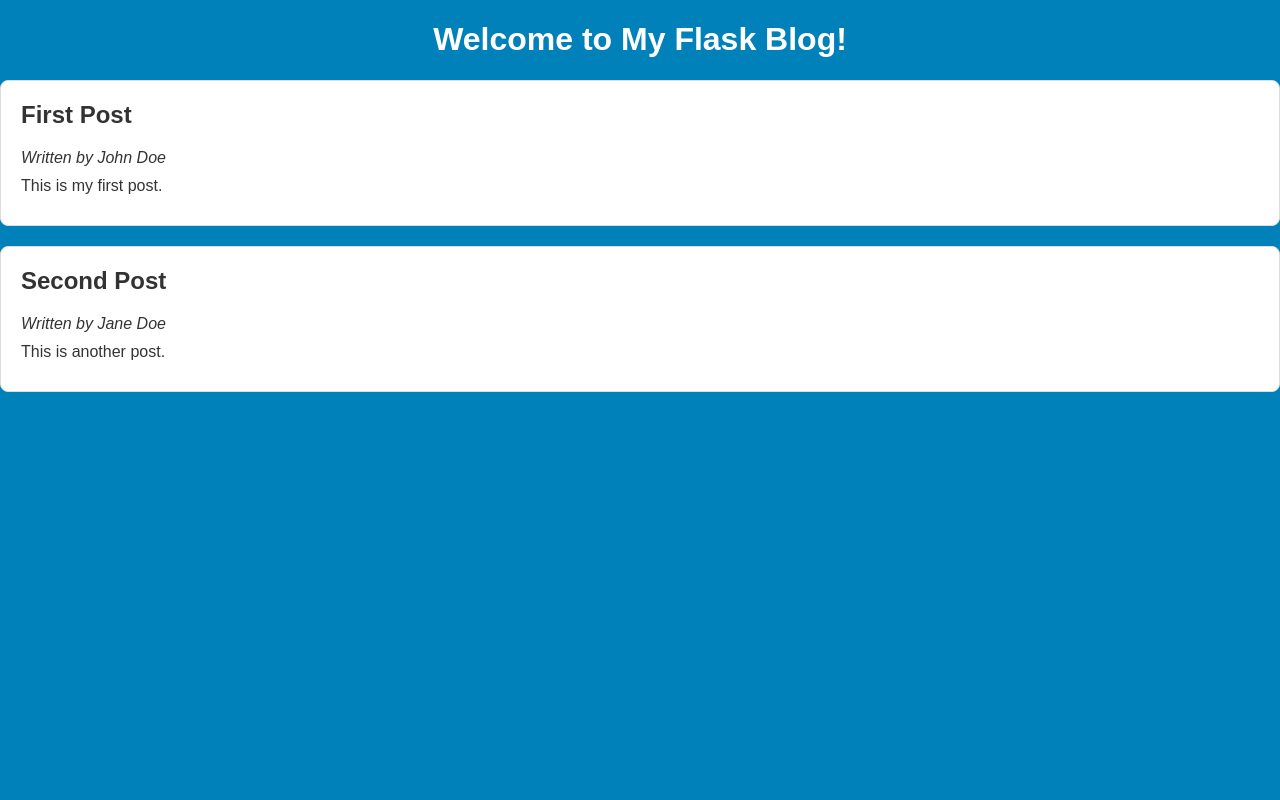
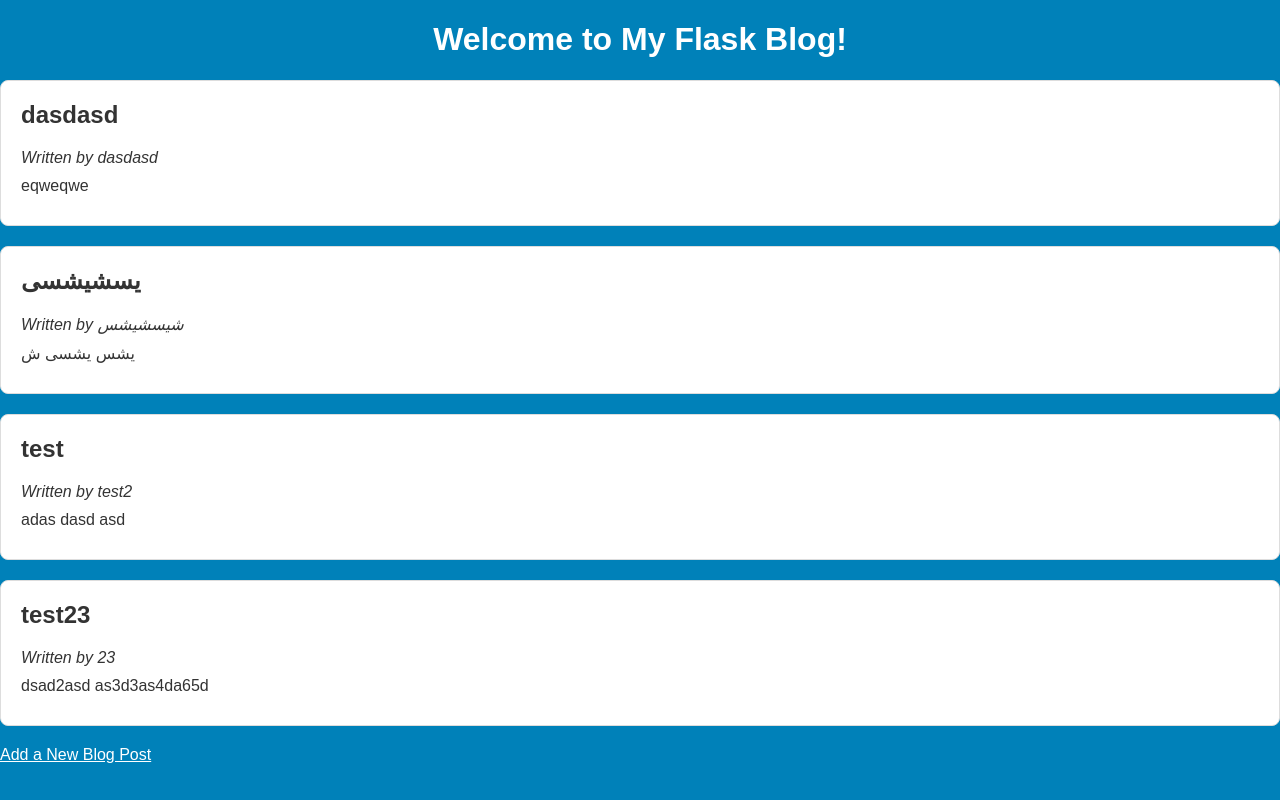
Before and after one commit to sdfarshid/Masterblog, a Flask app: page / in a window 1280 px wide. Run offline with Flask 3, Linux system fonts and the light colour scheme.

Commit message:
Store new post  in   json  blog file

```diff
--- a/app.py
+++ b/app.py
@@ -1,20 +1,62 @@
 import json
+import os
 
-from flask import Flask, render_template
+from flask import Flask, render_template, request, url_for, redirect
 
 app = Flask(__name__)
 
 
-@app.route('/')
+def load_json_file() -> list:
+    if os.stat("./data/blogs.json").st_size == 0:
+        contents = []
+    else:
+        with open("./data/blogs.json", "r", encoding="utf-8") as file:
+            contents = json.load(file)
+    return contents
+
+
+def write_file(data: list[dict]):
+    with open("./data/blogs.json", "w", encoding="utf-8") as file:
+        json.dump(data, file, ensure_ascii=False, indent=4)
+
+
+@app.route('/', endpoint="home")
 def hello_world():
-
-    with open("./data/blogs.json", "r", encoding="utf-8") as file:
-        blog_posts = json.load(file)
+    blog_posts = load_json_file()
 
     print(blog_posts)
     return render_template("index.html", posts=blog_posts)
 
 
+def store_new_post():
+    title = request.form.get('title', " ")
+    author = request.form.get('author', " ")
+    content = request.form.get('content', " ")
+
+    blog_posts = load_json_file()
+
+    new_id = max([post["id"] for post in blog_posts], default=0) + 1
+
+    new_post = {
+        "id": new_id,
+        "author": author,
+        "title": title,
+        "content": content,
+    }
+    blog_posts.append(new_post)
+
+    write_file(blog_posts)
+
+
+
+@app.route('/add', methods=['GET', 'POST'])
+def add():
+    if request.method == 'POST':
+        store_new_post()
+        return redirect(url_for('home'))
+
+    return render_template('add.html')
+
 
 if __name__ == '__main__':
     app.run(host="0.0.0.0", port=5000, debug=True)
--- a/data/blogs.json
+++ b/data/blogs.json
@@ -1,14 +1,26 @@
 [
     {
         "id": 1,
-    "author": "John Doe",
-    "title": "First Post",
-    "content": "This is my first post."
+        "author": "dasdasd",
+        "title": "dasdasd",
+        "content": "eqweqwe"
     },
     {
         "id": 2,
-    "author": "Jane Doe",
-    "title": "Second Post",
-    "content": "This is another post."
+        "author": " شیسشیشس ",
+        "title": "یسشیشسی",
+        "content": "یشس یشسی ش"
+    },
+    {
+        "id": 3,
+        "author": "test2",
+        "title": "test",
+        "content": "adas dasd asd \r\n"
+    },
+    {
+        "id": 4,
+        "author": "23",
+        "title": "test23",
+        "content": "dsad2asd as3d3as4da65d\r\n"
     }
 ]
--- a/templates/index.html
+++ b/templates/index.html
@@ -17,5 +17,9 @@
     {% endfor %}
 
 
+    <a href="{{ url_for('add') }}" class="add-blog-link text-white ">Add a New Blog Post</a>
+
+
+
 </body>
 </html>
```
Lines whose indentation alone changed are shown as unchanged.
